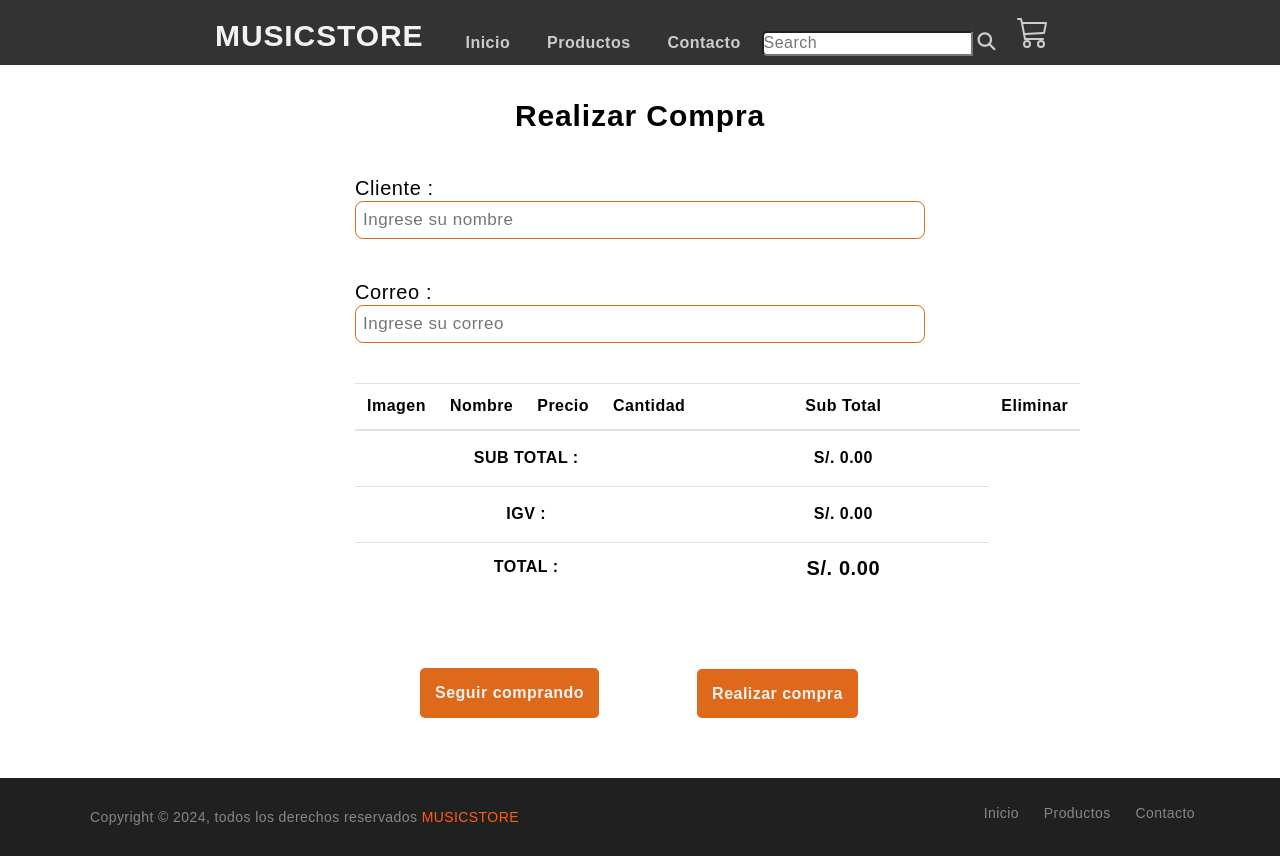
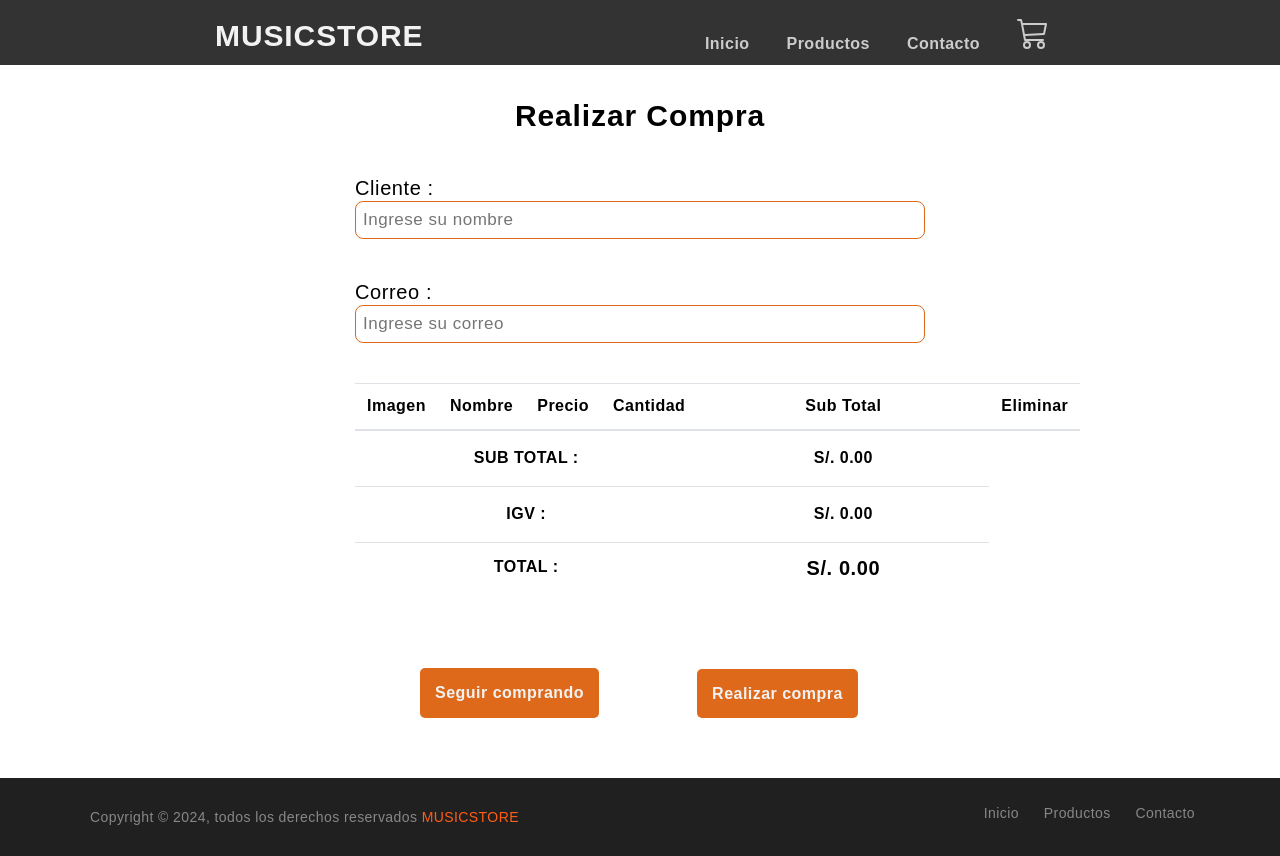
Before and after one commit to andresrev070303/PROYECTO_BD2_TIENDA, a plain HTML site: page carrito.html in a window 1280 px wide. Drawn offline with nearby package versions, Linux system fonts and the light colour scheme; some packages are replaced by stand-ins of ours; a script that the page names is missing.

Commit message:
Se modifico la interfaz

```diff
--- a/carrito.html
+++ b/carrito.html
@@ -16,12 +16,6 @@
             <li><a href="index.html">Inicio</a></li>
             <li><a href="productos.html">Productos</a></li>
             <li><a href="contacto.html">Contacto</a></li>
-            <li class="search-icon">
-              <input type="search" placeholder="Search">
-              <label class="icon">
-                <span class="fas fa-search"></span>
-              </label>
-            </li>
             <li class="car"><a href="carrito.html" >
               <svg class="bi bi-cart3" width="2em" height="2em" viewBox="0 0 16 16" fill="currentColor" xmlns="http://www.w3.org/2000/svg">
                 <path fill-rule="evenodd" d="M0 1.5A.5.5 0 0 1 .5 1H2a.5.5 0 0 1 .485.379L2.89 3H14.5a.5.5 0 0 1 .49.598l-1 5a.5.5 0 0 1-.465.401l-9.397.472L4.415 11H13a.5.5 0 0 1 0 1H4a.5.5 0 0 1-.491-.408L2.01 3.607 1.61 2H.5a.5.5 0 0 1-.5-.5zM3.102 4l.84 4.479 9.144-.459L13.89 4H3.102zM5 12a2 2 0 1 0 0 4 2 2 0 0 0 0-4zm7 0a2 2 0 1 0 0 4 2 2 0 0 0 0-4zm-7 1a1 1 0 1 0 0 2 1 1 0 0 0 0-2zm7 0a1 1 0 1 0 0 2 1 1 0 0 0 0-2z"/>
```
Also changed, not shown: contacto.html (+1 -6 lines), cuerdaFrotada.html (+0 -6 lines), guitarras.html (+0 -6 lines), index.html (+1 -1 lines), percusion.html (+0 -6 lines), pianos.html (+0 -6 lines), productos.html (+0 -6 lines), sonido.html (+0 -6 lines), vientos.html (+0 -6 lines).
